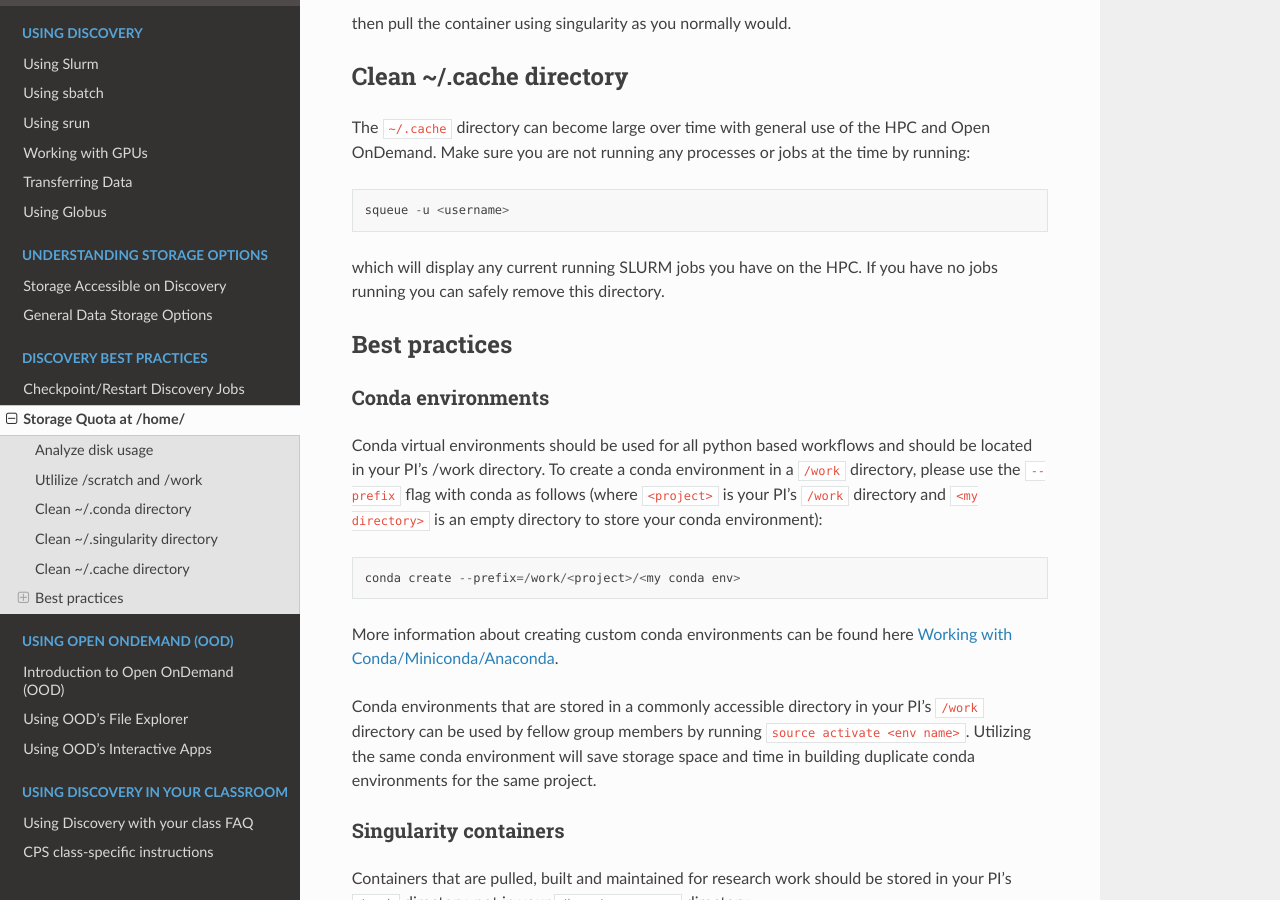
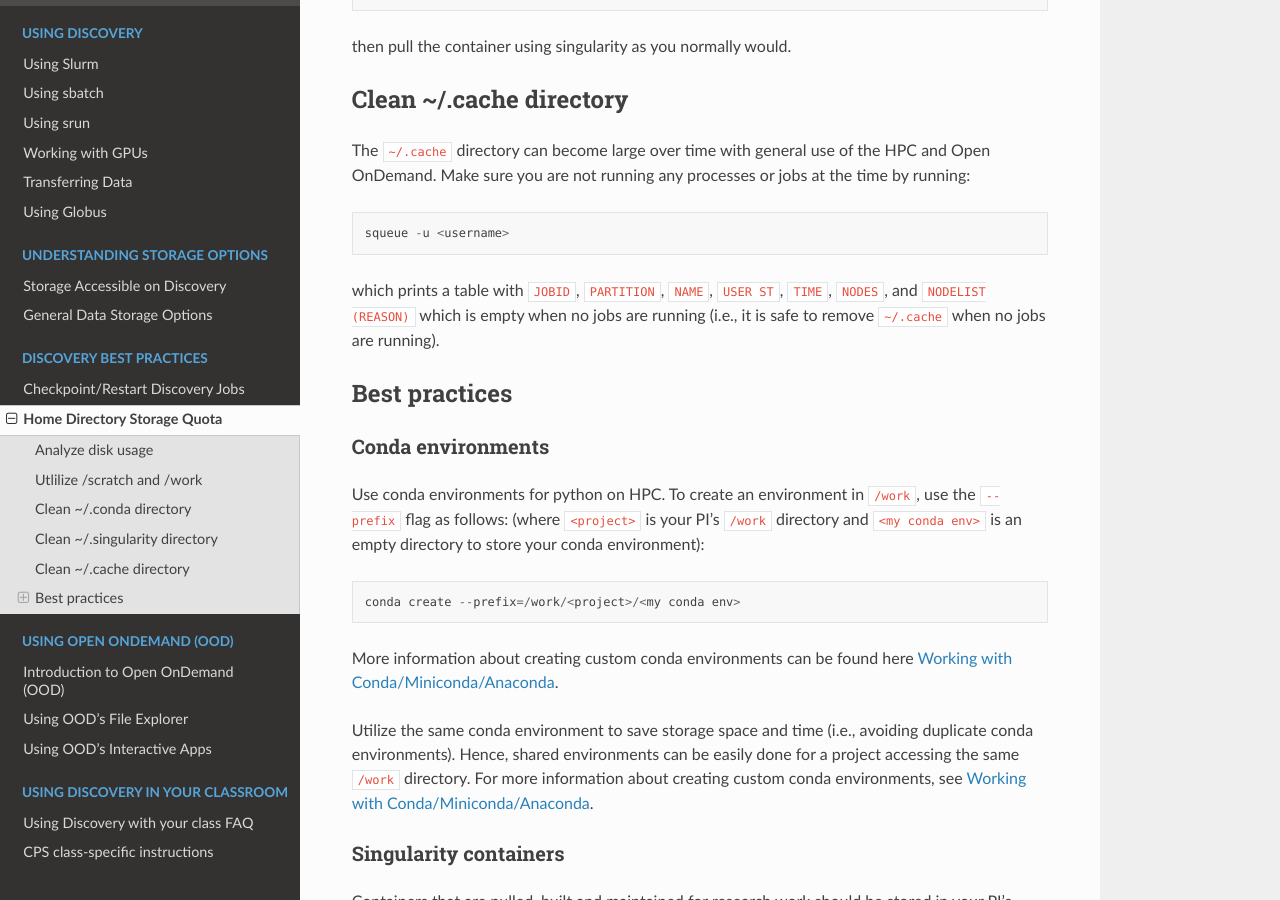
Before and after one commit to northeastern-rc/rc-public-documentation, a Sphinx documentation site: the page built from docs/source/best-practices/homequota.rst, in a window 1280 px wide and 900 px high, scrolled down 2006 px. Built offline with Sphinx 7.4.7 and the Read the Docs theme 2.0.0, drawn with Linux system fonts in a browser that asks for light colours; some of the changed text lies outside the part shown.

Commit message:
Added feedback to PR

```diff
--- a/docs/source/best-practices/homequota.rst
+++ b/docs/source/best-practices/homequota.rst
@@ -1,17 +1,17 @@
 *******************************************************
-Storage Quota at /home/
+Home Directory Storage Quota
 *******************************************************
-Staying under your ``/home/<username>`` quota is vital in preventing issues using Open OnDemand and performing tasks on Discovery. Here are some suggestions to stay under quota and general best practices with using your ``/home/<username>`` directory.
+There are strict quotas for each home directory (i.e.,  ``/home/<username>``) and staying quota is vital in preventing issues using Open OnDemand and performing tasks on the HPC. For more information about the quota see :ref:`discovery_storage`. This page provides some best practices for staying under quota.
 
 Analyze disk usage
 =======================================================
-From a compute node, ``srun --pty /bin/bash``, run the following command from your ``/home/<username>`` directory: ::
+From an srun session, ``srun --pty /bin/bash``, run the following command from your ``/home/<username>`` directory: ::
 
- du -shc .[^.]* *
+ du -shc .[^.]* ~/*
 
 This command will output the size of each file, directory, and hidden directory in your ``/home/<username>`` space, with the total of your ``/home`` directory being the last line of the output. After identifying the large files and directories, you can move them to the appropriate location, (g.g., ``/work`` for research) or you can back up and delete the files and directories if they are no longer required. An example output would look like: ::
 
- [<username>@<host> directory]$  du -shc .[^.]* *
+ [<username>@<host> directory]$  du -shc .[^.]*
  39M	.git
  106M	discovery-examples
  41K	README.md
@@ -63,20 +63,20 @@ The ``~/.cache`` directory can become large over time with general use of the HP
 
  squeue -u <username>
 
-which will display any current running SLURM jobs you have on the HPC. If you have no jobs running you can safely remove this directory.
+which prints a table with ``JOBID``, ``PARTITION``, ``NAME``, ``USER ST``, ``TIME``, ``NODES``, and ``NODELIST (REASON)`` which is empty when no jobs are running (i.e., it is safe to remove ``~/.cache`` when no jobs are running).
 
 Best practices
 =======================================================
 
 Conda environments
 +++++++++++++++++++++++++++++++++++++++++++++++++++++++
-Conda virtual environments should be used for all python based workflows and should be located in your PI's /work directory. To create a conda environment in a ``/work`` directory, please use the ``--prefix`` flag with conda as follows (where ``<project>`` is your PI's ``/work`` directory and ``<my directory>`` is an empty directory to store your conda environment): ::
+Use conda environments for python on HPC. To create an environment in ``/work``, use the ``--prefix`` flag as follows: (where ``<project>`` is your PI's ``/work`` directory and ``<my conda env>`` is an empty directory to store your conda environment): ::
 
  conda create --prefix=/work/<project>/<my conda env>
 
 More information about creating custom conda environments can be found here :ref:`working_conda`.
 
-Conda environments that are stored in a commonly accessible directory in your PI's ``/work`` directory can be used by fellow group members by running ``source activate <env name>``. Utilizing the same conda environment will save storage space and time in building duplicate conda environments for the same project.
+Utilize the same conda environment to save storage space and time (i.e., avoiding duplicate conda environments). Hence, shared environments can be easily done for a project accessing the same ``/work`` directory. For more information about creating custom conda environments, see :ref:`working_conda`.
 
 Singularity containers
 +++++++++++++++++++++++++++++++++++++++++++++++++++++++
```
